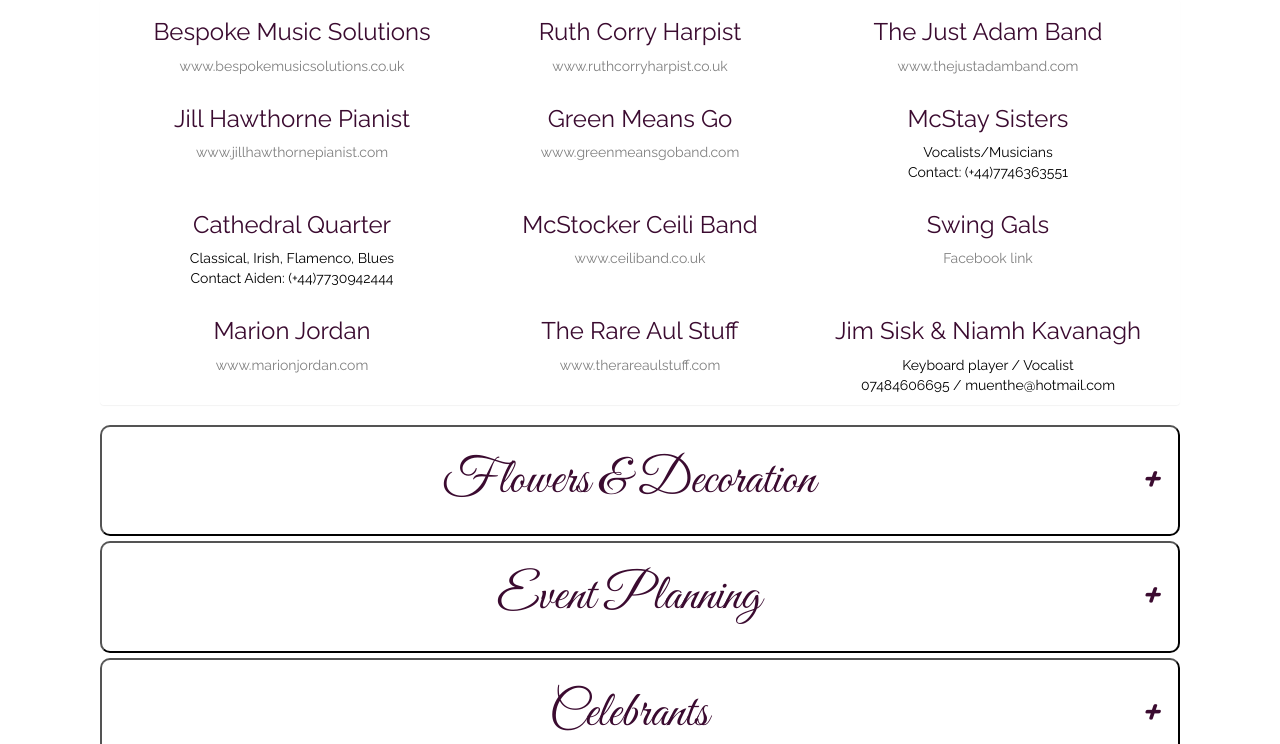
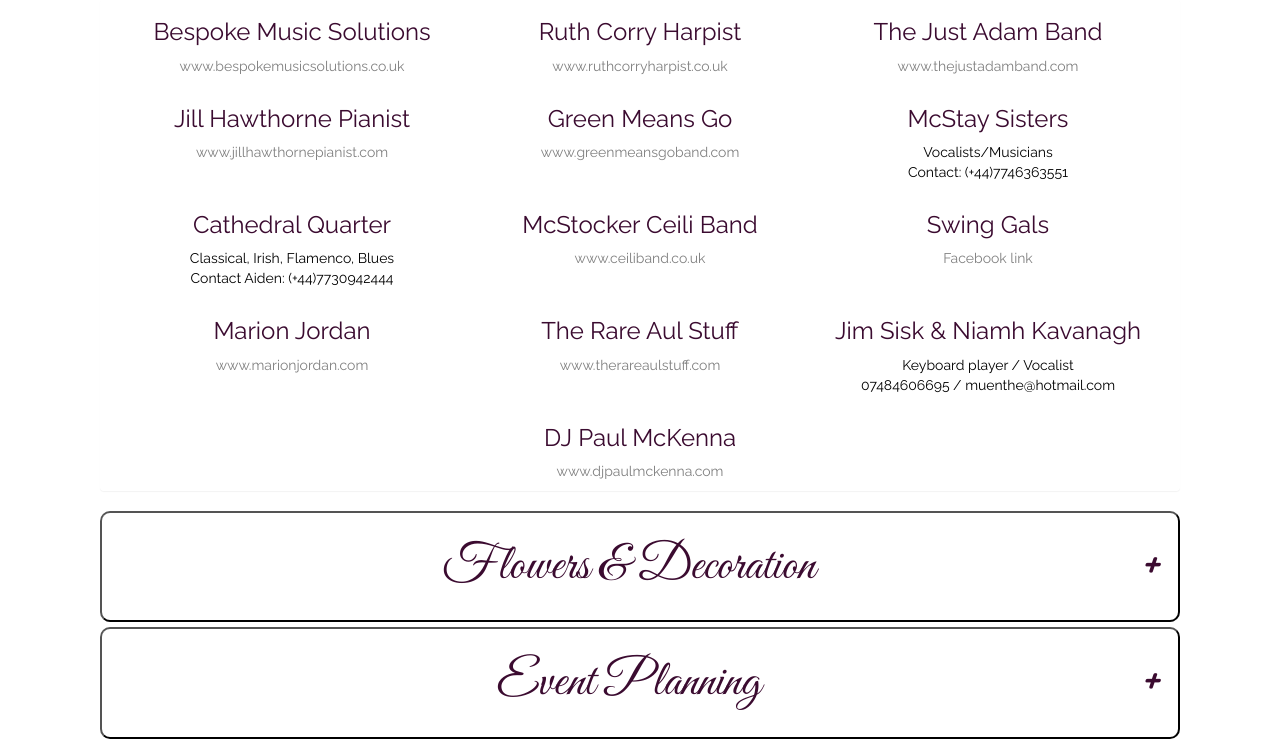
Before and after one commit to kgmaxwell1990/old-court-chapel-weddings-django, a Django app: page /vendors/ in a window 1280 px wide, after a click on "Music". Shown: the part 1158-1902 px from the top of the page. Run offline with Django 3.2, Linux system fonts and the light colour scheme; some libraries are stand-ins or nearby versions.

Commit message:
added vendors

```diff
--- a/home/templates/vendors.html
+++ b/home/templates/vendors.html
@@ -569,7 +569,18 @@
               </div>
             </div>
 
+            <div class="row">
+              <div class="col-md-4">
+              </div>
 
+              <div class="col-md-4">
+                  <h3 class="raleway">DJ Paul McKenna</h3>
+                  <p><a href="https://djpaulmckenna.com/" target="_blank">www.djpaulmckenna.com</a></p>
+              </div>
+
+              <div class="col-md-4">
+              </div>
+            </div>
 
         </div>
 
@@ -613,6 +624,20 @@
                   <h3 class="raleway">Elite Events NI</h3>
 
                   <p><a href="https://www.eliteeventsni.com/" target="_blank">www.eliteeventsni.com</a></p>
+                  </div>
+            </div>
+
+            <div class="row">
+              <div class="col-md-4">
+                </div>
+
+                <div class="col-md-4">
+                  <h3 class="raleway">Wedding Flowers Belfast</h3>
+
+                  <p><a href="https://www.facebook.com/weddingflowersbelfast/" target="_blank">Facebook link</a></p>
+                </div>
+
+                <div class="col-md-4">
                   </div>
             </div>
         </div>
```
